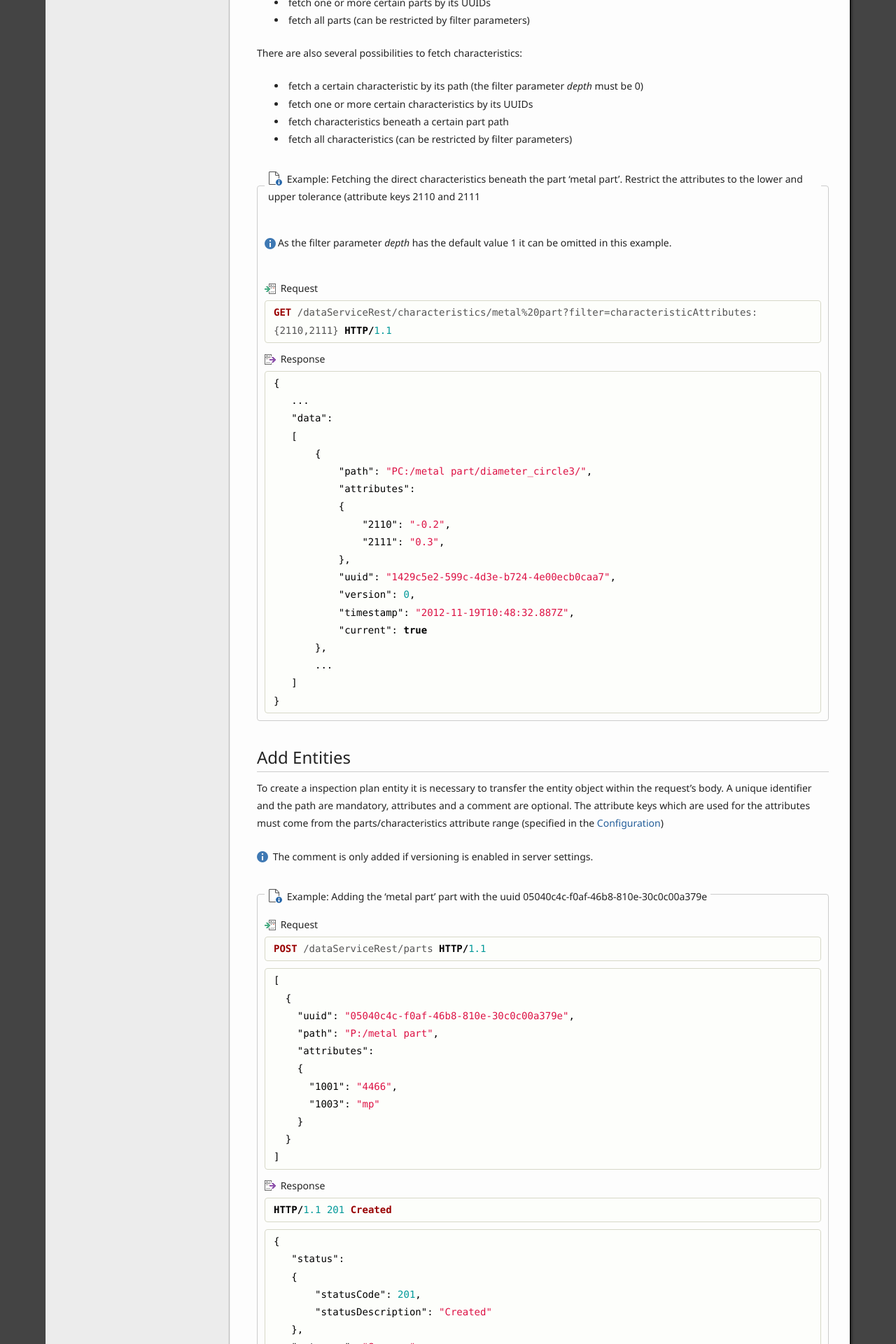
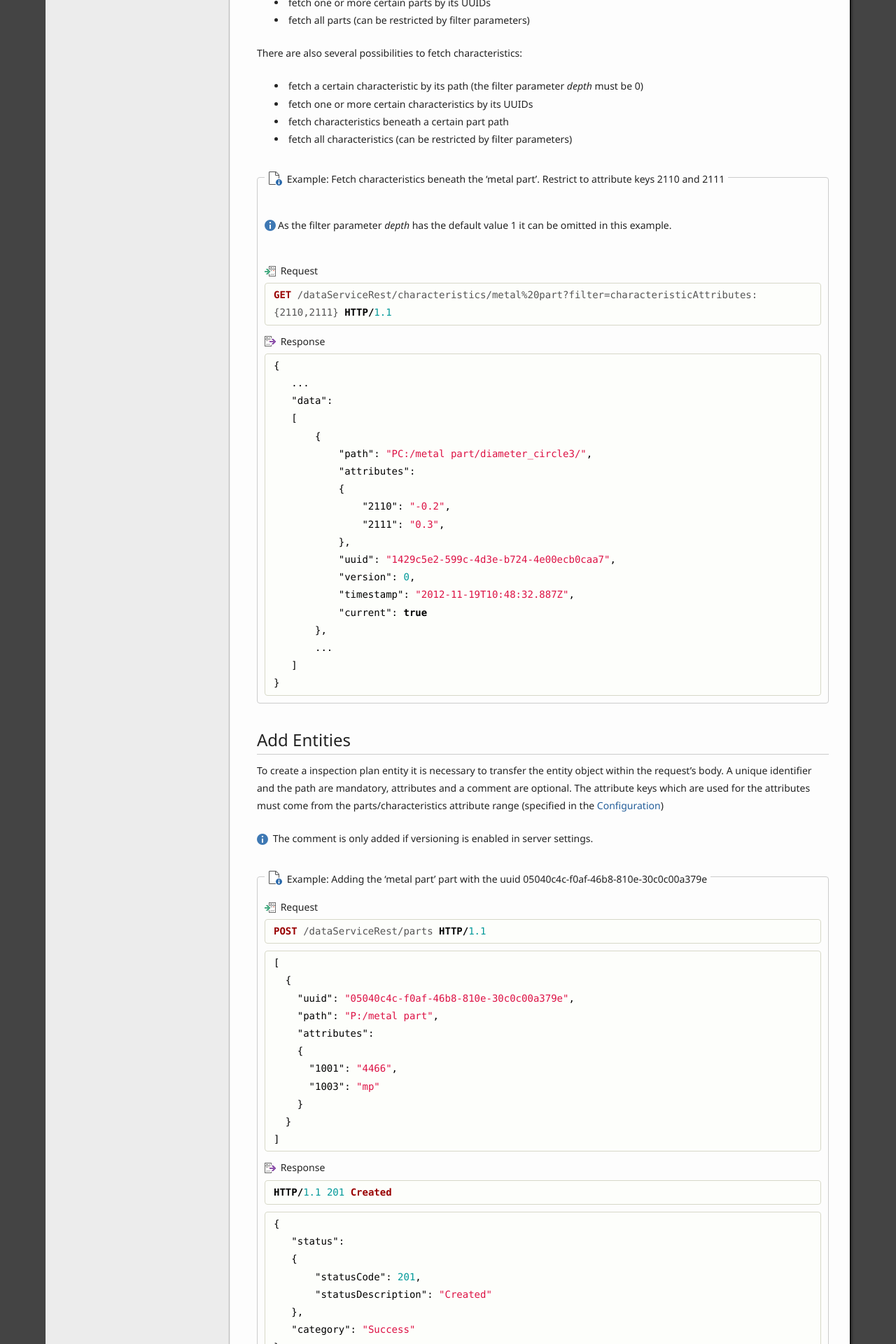
Before and after one commit to ZEISS-PiWeb/PiWeb-Api, a Jekyll site: the page built from _pages/024-inspectionplan.md, in a window 1280 px wide. Shown: the part 2599-4519 px from the top of the page at 70% size. Built offline with Jekyll 4.4.1, drawn with Linux system fonts in a browser that asks for light colours; some of the changed text lies outside the part shown.

Commit message:
Update 024-inspectionplan.md

```diff
--- a/_pages/024-inspectionplan.md
+++ b/_pages/024-inspectionplan.md
@@ -70,7 +70,7 @@
 * fetch characteristics beneath a certain part path
 * fetch all characteristics (can be restricted by filter parameters)
 
-{% assign exampleCaption="Fetching the direct characteristics beneath the part 'metal part'. Restrict the attributes to the lower and upper tolerance (attribute keys 2110 and 2111" %}
+{% assign exampleCaption="Fetch characteristics beneath the 'metal part'. Restrict to attribute keys 2110 and 2111" %}
 {% assign comment="As the filter parameter *depth* has the default value 1 it can be omitted in this example." %}
 
 {% capture jsonrequest %}
```
